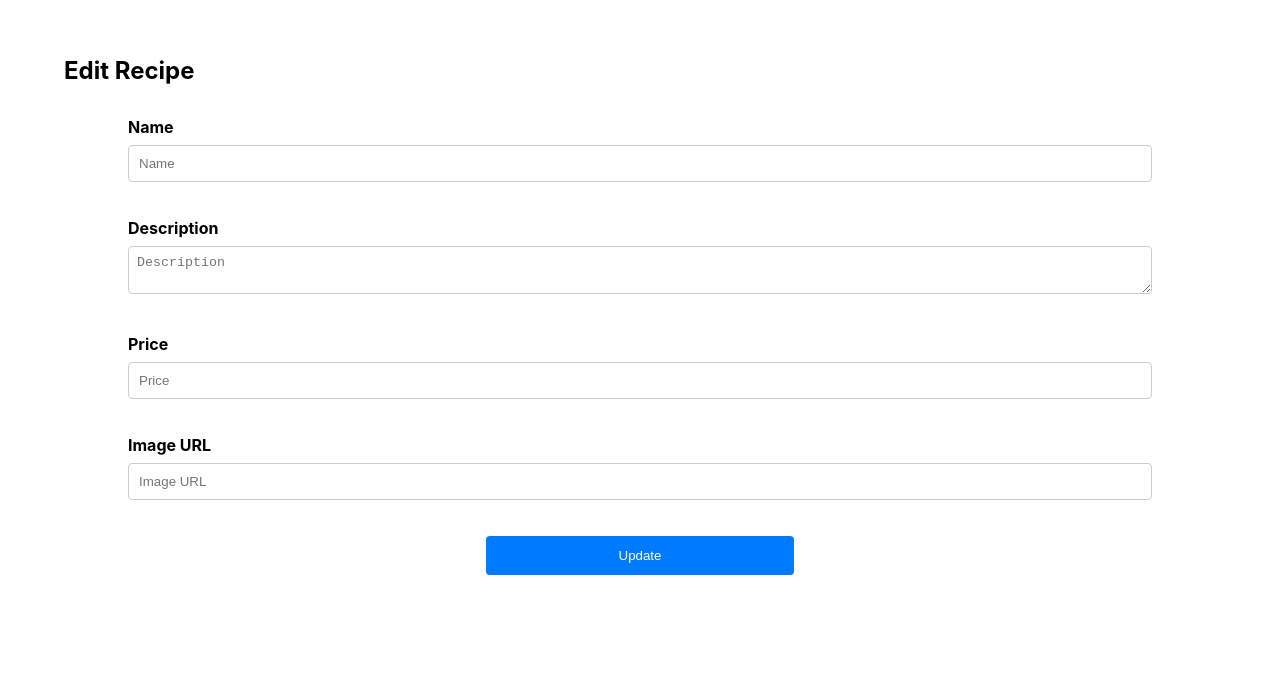
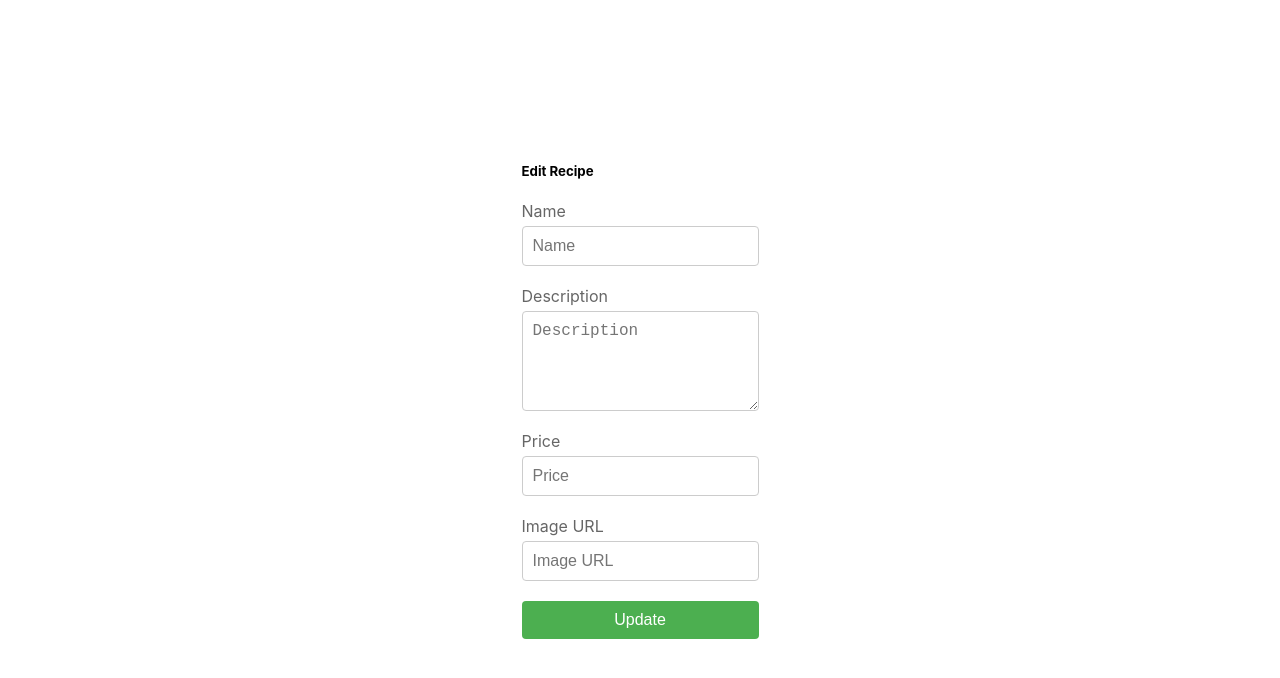
Before and after one commit to sarmink24/recipe-book, a React (Create React App) app: page /delete-dessert/1 in a window 1280 px wide. Shown: the top 678 px of the page. Built offline with nearby package versions, Linux system fonts and the light colour scheme.

Commit message:
ui changes

```diff
--- /dev/null
+++ b/src/components/Modal.css
@@ -0,0 +1,43 @@
+.modal-overlay {
+  position: fixed; /* Fixed positioning to cover the entire viewport */
+  top: 0; /* Align to the top */
+  left: 0; /* Align to the left */
+  width: 100vw; /* Full viewport width */
+  height: 100vh; /* Full viewport height */
+  background: rgba(0, 0, 0, 0.5); /* Semi-transparent background */
+  display: flex; /* Flexbox for centering */
+  justify-content: center; /* Center horizontally */
+  align-items: center; /* Center vertically */
+  z-index: 1000; /* Ensure it's on top */
+}
+
+/* Modal Container */
+.modal {
+  background: #fff; /* White background */
+  border-radius: 0.5rem; /* Rounded corners */
+  box-shadow: 0 2px 10px rgba(0, 0, 0, 0.1); /* Subtle shadow */
+  width: 90vw; /* Default width */
+  max-width: 500px; /* Maximum width */
+  max-height: 80vh; /* Maximum height */
+  padding: 20px; /* Padding inside modal */
+  overflow-y: auto; /* Scrollable content if exceeds height */
+  position: relative; /* For proper positioning of close button */
+}
+
+  /* Modal Close Button */
+  .modal-close {
+    position: absolute;
+    top: 10px;
+    right: 10px;
+    background: none;
+    border: none;
+    font-size: 1.5rem;
+    cursor: pointer;
+    color: #333;
+  }
+
+  /* Modal Content */
+  .modal-content {
+    padding: 10px;
+    overflow-y: auto;
+  }
--- /dev/null
+++ b/src/components/Modal.js
@@ -0,0 +1,20 @@
+// Modal.js
+import React from 'react';
+import './Modal.css';
+
+const Modal = ({ isOpen, onClose, children }) => {
+  if (!isOpen) return null;
+
+  return (
+    <div className="modal-overlay">
+      <div className="modal">
+        <button className="modal-close" onClick={onClose}>×</button>
+        <div className="modal-content">
+          {children}
+        </div>
+      </div>
+    </div>
+  );
+};
+
+export default Modal;
--- a/src/components/database/db.json
+++ b/src/components/database/db.json
@@ -1,12 +1,5 @@
 {
   "desserts": [
-    {
-      "id": "1",
-      "name": "Tiramisu",
-      "price": 5,
-      "imageUrl": "https://imagesvc.meredithcorp.io/v3/mm/image?url=https%3A%2F%2Fimages.media-allrecipes.com%2Fuserphotos%2F9354028.jpg&w=426&h=285&c=sc&poi=face&q=85",
-      "description": "Lorem ipsum dolor sit amet, consectetur adipiscing elit. Praesent ut lacus rhoncus, vulputate urna aliquet, semper ex. Praesent id urna feugiat, tempus purus sed, blandit ante. Vestibulum a posuere ipsum, vel vestibulum nibh. Etiam id purus in purus scelerisque iaculis. Praesent in leo at felis porttitor placerat. Aenean lectus risus, aliquet at semper in, malesuada eget velit. Duis vitae lectus scelerisque, condimentum ligula vel, cursus lectus."
-    },
     {
       "id": "2",
       "name": "Red Velvet Cake",
@@ -17,16 +10,9 @@
     {
       "id": "3",
       "name": "Chocolate Vanilla Pie",
+      "description": "Lorem ipsum dolor sit amet, consectetur adipiscing elit. Praesent ut lacus rhoncus, vulputate urna aliquet, semper ex.hjgfjhgkyfjg",
       "price": 7.5,
-      "imageUrl": "https://imagesvc.meredithcorp.io/v3/mm/image?url=https%3A%2F%2Fstatic.onecms.io%2Fwp-content%2Fuploads%2Fsites%2F43%2F2018%2F04%2F13%2F729302_cropped.jpg&w=426&h=285&c=sc&poi=face&q=85",
-      "description": "Lorem ipsum dolor sit amet, consectetur adipiscing elit. Praesent ut lacus rhoncus, vulputate urna aliquet, semper ex."
-    },
-    {
-      "id": "4",
-      "name": "Peach Cobbler Coffee Cake",
-      "description": "Peach cobbler coffee is a delightful and unique blend that combines the warm, comforting flavors of a classic peach cobbler dessert with the rich, robust taste of coffee.",
-      "price": 4.5,
-      "imageUrl": "https://imagesvc.meredithcorp.io/v3/mm/image?url=https%3A%2F%2Fimages.media-allrecipes.com%2Fuserphotos%2F9354028.jpg&w=426&h=285&c=sc&poi=face&q=85"
+      "imageUrl": "https://imagesvc.meredithcorp.io/v3/mm/image?url=https%3A%2F%2Fstatic.onecms.io%2Fwp-content%2Fuploads%2Fsites%2F43%2F2018%2F04%2F13%2F729302_cropped.jpg&w=426&h=285&c=sc&poi=face&q=85"
     },
     {
       "id": "5",
@@ -41,6 +27,13 @@
       "price": "8",
       "description": "A great, everyday Chocolate Cake - the cake recipe I make most often. Tender, moist crumb, truly tastes of chocolate, one bowl and a whisk.",
       "imageUrl": "https://hips.hearstapps.com/hmg-prod/images/chocolate-cake-lead-64b83bcb7d363.jpg?crop=1xw:1xh;center,top&resize=980:*"
+    },
+    {
+      "id": "c6b2",
+      "name": "Midnight Velvet Cake",
+      "price": "8",
+      "description": "Dive into decadence with the Midnight Velvet Cake, a luxurious treat that marries the rich darkness of velvety chocolate with the delicate sweetness of mascarpone cream. ",
+      "imageUrl": "https://amycakesbakes.com/wp-content/uploads/2022/01/Moist-Mini-Red-Velvet-Cake-by-Amycakes-Bakes.jpg"
     }
   ]
 }
--- a/src/components/form/EditReceipe.js
+++ b/src/components/form/EditReceipe.js
@@ -1,5 +1,5 @@
 import React, { useState, useEffect } from "react";
-import "./EditRecipe.css"; // Import the CSS file for styling
+import "./EditRecipe.css";
 import { toast, ToastContainer } from "react-toastify";
 import "react-toastify/dist/ReactToastify.css";
 import { useNavigate } from "react-router-dom";
--- a/src/components/form/EditRecipe.css
+++ b/src/components/form/EditRecipe.css
@@ -1,76 +1,60 @@
-.edit-div{
-    padding: 1rem;
-    width: 90%;
-    position: fixed;
-    top: 0;
-    overflow-y: auto;
-    max-height: 100vh;
-}
-.modal-header {
-  font-size: 1.5em;
-  margin-bottom: 1rem;
+/* EditComponent Styles */
+.edit-component {
+  padding: 20px; /* Padding inside modal */
 }
 
-.modal-body {
-  padding: 1rem;
+.edit-component h2 {
+  margin-bottom: 20px; /* Space below heading */
+  font-size: 1.5rem; /* Font size for heading */
+  color: #333; /* Heading color */
 }
 
-.recipe-form {
-  display: flex;
-  flex-direction: column;
-  gap: 1rem;
+.edit-form {
+  display: flex; /* Use flexbox for the form */
+  flex-direction: column; /* Stack items vertically */
+  gap: 10px; /* Space between form groups */
 }
 
 .form-group {
-  margin-bottom: 1rem;
+  display: flex; /* Use flexbox for label and input alignment */
+  flex-direction: column; /* Stack label above input */
 }
 
-.form-label {
-  display: block;
-  margin-bottom: 0.5rem;
-  font-weight: bold;
+.form-group label {
+  margin-bottom: 5px; /* Space below label */
+  font-size: 1rem; /* Font size for labels */
+  color: #666; /* Label color */
 }
 
-.form-input {
-  width: 100%;
-  padding: 0.5rem;
-  border: 1px solid #ccc;
-  border-radius: 4px;
+.form-group input,
+.form-group textarea {
+  padding: 10px; /* Padding inside input/textarea */
+  font-size: 1rem; /* Font size for inputs */
+  border: 1px solid #ccc; /* Border for inputs */
+  border-radius: 4px; /* Rounded corners */
 }
 
-.image-preview {
-  display: flex;
-  justify-content: center;
+.form-group textarea {
+  resize: vertical; /* Allow vertical resizing */
+  min-height: 100px; /* Minimum height for textarea */
 }
 
-.image-preview img {
-  max-width: 100%;
-  height: auto;
-  border-radius: 8px;
-}
-
-.update-button {
-  display: flex;
-  justify-content: center;
+.form-actions {
+  display: flex; /* Use flexbox for button alignment */
+  justify-content: flex-end; /* Align button to the right */
+  margin-top: 20px; /* Space above form actions */
 }
 
 .submit-button {
-  padding: 0.75rem 1.5rem;
-  background-color: #007bff;
-  color: white;
-  border: none;
-  border-radius: 4px;
-  cursor: pointer;
-  width: 30%;
+  background-color: #4CAF50; /* Green background */
+  color: white; /* White text */
+  border: none; /* No border */
+  padding: 10px 20px; /* Padding for button */
+  font-size: 1rem; /* Font size for button */
+  border-radius: 4px; /* Rounded corners */
+  cursor: pointer; /* Pointer cursor */
 }
 
 .submit-button:hover {
-  background-color: #0056b3;
+  background-color: #45A049; /* Darker green on hover */
 }
-
-  /* Responsive Styles */
-  @media screen and (max-width: 768px) {
-    .edit-recipe-container {
-      max-width: 90%;
-    }
-  }
--- a/src/components/lists/RecipeList.css
+++ b/src/components/lists/RecipeList.css
@@ -1,90 +1,133 @@
+/* Recipe List Container */
 .RecipeList {
   position: absolute;
   top: .3rem;
   display: grid;
-  grid-template-columns: repeat(3, 1fr); /* Adjust the number of columns as needed */
+  grid-template-columns: repeat(3, 1fr);
   gap: 2rem;
   margin: 4rem;
 }
 
+/* Individual Recipe Container */
 .recipe {
   display: flex;
   flex-direction: column;
-  overflow: hidden; /* Ensure description is hidden initially */
+  overflow: hidden;
+  background: #fff; /* White background for recipe card */
+  border-radius: 10px; /* Rounded corners for card */
+  box-shadow: 0 4px 8px rgba(0, 0, 0, 0.1); /* Subtle shadow for elevation */
 }
 
+/* Recipe Image */
 .recipe img {
   width: 100%;
   height: auto;
+  border-top-left-radius: 10px; /* Rounded top corners */
+  border-top-right-radius: 10px;
 }
 
+/* Recipe Title and Price */
 .recipe h3 {
   margin: 10px 0;
   padding: 10px;
 }
 
 .price mark {
-  background-color: rgb(170, 7, 170); /* Set text color to pink */
+  background-color: rgb(170, 7, 170);
   color: white;
-  border-radius: 5px; /* Add border radius */
+  border-radius: 5px;
   padding: 2px 5px;
 }
 
-
+/* Recipe Description */
 .recipe p {
   margin: 0;
   padding: 10px;
 }
 
+.actions-button {
+  display: flex; /* Align buttons horizontally */
+  gap: .5rem; /* Space between buttons */
+  padding: 10px; /* Padding around buttons container */
+}
+
+/* General Button Styles */
 .recipe button {
   background-color: white;
-  color: red;
-  border: none;
+  color: #333;
+  border: 2px solid #ddd;
   border-radius: 5px;
   padding: 5px 10px;
   cursor: pointer;
+  transition: background-color 0.3s, color 0.3s;
 }
 
-.recipe button:hover {
-  background-color: white;
-  font-weight: bold;
+/* Detail Button Styles */
+.recipe .edit-b {
+  background-color: #007bff;
+  color: white;
 }
 
-/* Make the first recipe occupy the entire first row */
+.recipe .edit-b:hover {
+  background-color: #0056b3;
+}
+
+/* Edit Button Styles */
+.recipe .edit-b {
+  background-color: #0056b3;
+  color: white;
+}
+
+.recipe .edit-b:hover {
+  background-color: #0056b3;
+}
+
+/* Delete Button Styles */
+.recipe .delete-b {
+  background-color: #dc3545;
+  color: white;
+}
+
+.recipe .delete-b:hover {
+  background-color: #c82333;
+}
+
+/* First Recipe Full Width */
 .recipe:first-child {
   grid-column: 1 / span 3;
 }
 
+/* Responsive Design */
 @media screen and (max-width: 768px) {
   .RecipeList {
     position: absolute;
-  top: 3rem;
+    top: 3rem;
     margin: .5rem;
     gap: .5rem;
-    display: flex; /* Change display to flex for list view */
-    flex-direction: column; /* Arrange items in a column */
+    display: flex;
+    flex-direction: column;
   }
 
   .recipe {
     display: flex;
     flex-direction: row;
-    overflow: hidden; /* Ensure description is hidden initially */
+    overflow: hidden;
   }
 
   .title-price {
     display: flex;
-    align-items: center; /* Vertically center items */
+    align-items: center;
   }
 
   .recipe-photo {
     width: 30%;
     display: flex;
-  justify-content: center; /* Horizontally center the image */
-  align-items: center; /* Vertically center the image */
+    justify-content: center;
+    align-items: center;
   }
 
   .recipe-details {
-    flex: 1; /* Take up remaining space */
+    flex: 1;
     align-self: flex-end;
   }
 
@@ -98,6 +141,6 @@
   }
 
   .recipe button {
-    align-self: flex-start; /* Align buttons to the start of the flex container */
+    align-self: flex-start;
   }
 }
```
Also changed, not shown: src/components/lists/RecipeList.js (+100 -33 lines).
